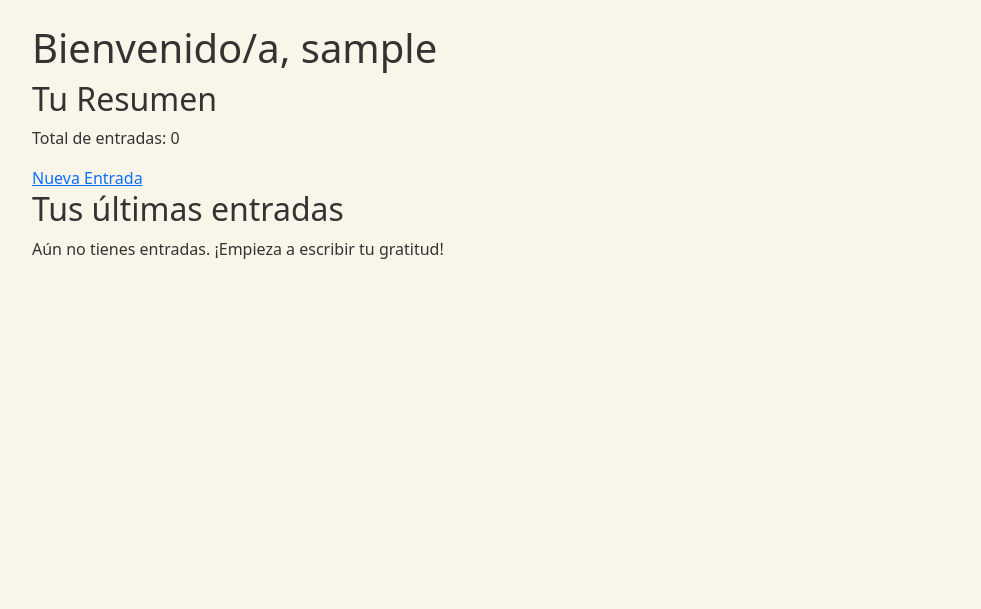
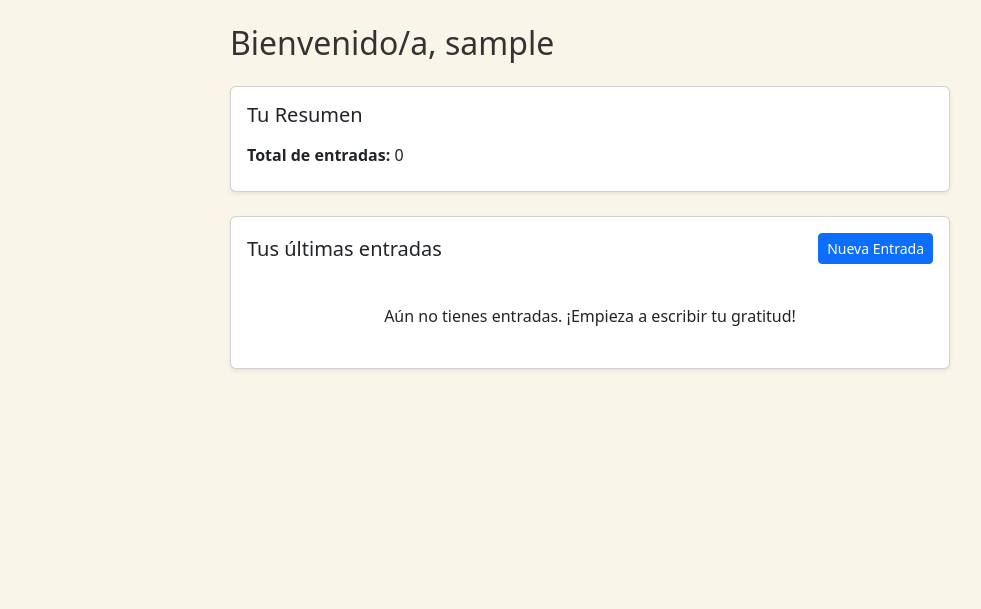
Before and after one commit to Jaolmos/gratitude-journal-django, a Django app: page /journal/dashboard/ in a window 1280 px wide. Shown: the part 56-665 px from the top of the page, without its empty margins (50-1031 px from the left). Run offline with Django 5.2, Linux system fonts and the light colour scheme; the visitor is signed in with stand-in values (Sample User, id 1); data that the repository does not hold is empty; parts of the project's set-up code (start-up, migrations or seed data) failed here and were passed over.

Commit message:
feat: implementa diseño de templates del diario con bootstrap

```diff
--- a/templates/journal/dashboard.html
+++ b/templates/journal/dashboard.html
@@ -3,40 +3,68 @@
 {% block title %}Dashboard - Diario de Gratitud{% endblock %}
 
 {% block content %}
-<div>
-    <h1>Bienvenido/a, {{ user.username }}</h1>
+<div class="container">
+    <div class="row justify-content-center">
+        <div class="col-md-8">
+            <!-- Bienvenida -->
+            <h1 class="h2 mb-4">Bienvenido/a, {{ user.username }}</h1>
 
             <!-- Resumen -->
-    <div>
-        <h2>Tu Resumen</h2>
-        <p>Total de entradas: {{ total_entries }}</p>
+            <div class="card shadow-sm mb-4">
+                <div class="card-body">
+                    <h2 class="h5 card-title mb-3">Tu Resumen</h2>
+                    <div class="row">
+                        <div class="col-sm-6">
+                            <p class="mb-2"><strong>Total de entradas:</strong> {{ total_entries }}</p>
+                        </div>
                         {% if most_common_mood %}
-            <p>Estado de ánimo más frecuente: {{ most_common_mood.mood }}</p>
+                        <div class="col-sm-6">
+                            <p class="mb-2"><strong>Estado más frecuente:</strong> {{ most_common_mood.mood }}</p>
+                        </div>
                         {% endif %}
                     </div>
-
-    <!-- Botón nueva entrada -->
-    <div>
-        <a href="{% url 'journal:entry_create' %}">Nueva Entrada</a>
+                </div>
             </div>
 
             <!-- Últimas entradas -->
-    <div>
-        <h2>Tus últimas entradas</h2>
+            <div class="card shadow-sm">
+                <div class="card-body">
+                    <div class="d-flex justify-content-between align-items-center mb-3">
+                        <h2 class="h5 card-title mb-0">Tus últimas entradas</h2>
+                        <a href="{% url 'journal:entry_create' %}" class="btn btn-primary btn-sm">
+                            Nueva Entrada
+                        </a>
+                    </div>
+
                     {% if latest_entries %}
                         {% for entry in latest_entries %}
-                <div>
-                    <p>{{ entry.content }}</p>
-                    <small>
-                        {{ entry.get_mood_display }} -
+                            <div class="card bg-light mb-3">
+                                <div class="card-body">
+                                    <p class="card-text">{{ entry.content }}</p>
+                                    <div class="d-flex justify-content-between align-items-center">
+                                        <span class="badge bg-light text-dark">
+                                            {{ entry.get_mood_display }}
+                                        </span>
+                                        <small class="text-muted">
                                             {{ entry.created_at|date:"d/m/Y H:i" }}
                                         </small>
                                     </div>
+                                </div>
+                            </div>
                         {% endfor %}
-            <a href="{% url 'journal:entry_list' %}">Ver todas las entradas</a>
+                        <div class="text-center mt-3">
+                            <a href="{% url 'journal:entry_list' %}" class="btn btn-outline-primary">
+                                Ver todas las entradas
+                            </a>
+                        </div>
                     {% else %}
-            <p>Aún no tienes entradas. ¡Empieza a escribir tu gratitud!</p>
+                        <div class="text-center py-4">
+                            <p class="mb-0">Aún no tienes entradas. ¡Empieza a escribir tu gratitud!</p>
+                        </div>
                     {% endif %}
                 </div>
             </div>
+        </div>
+    </div>
+</div>
 {% endblock %}
```
Also changed, not shown: templates/includes/messages.html (+4 -3 lines), templates/journal/entry_confirm_delete.html (+33 -15 lines), templates/journal/entry_form.html (+19 -3 lines), templates/journal/entry_list.html (+45 -14 lines). Lines whose indentation alone changed are shown as unchanged.
